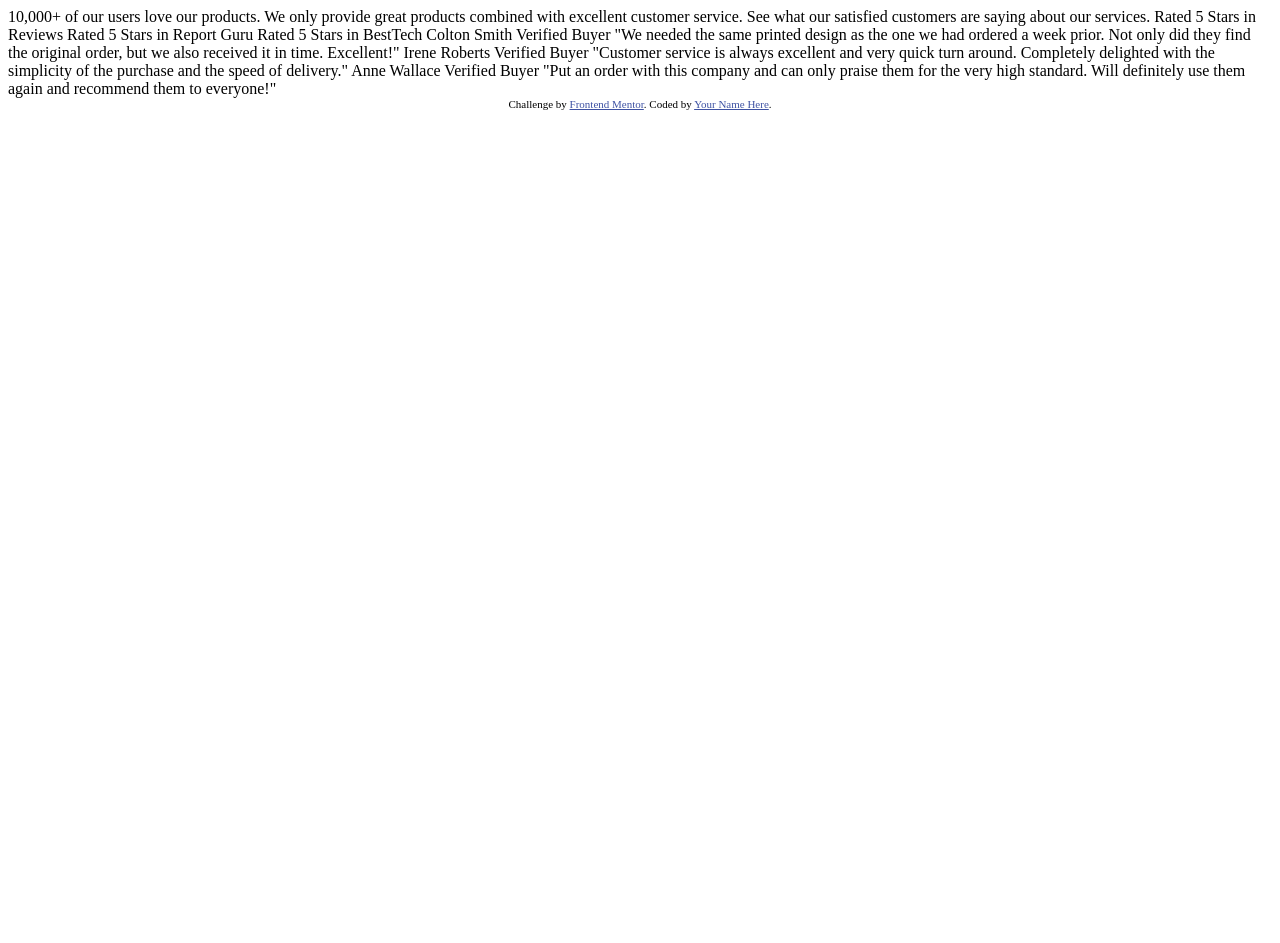
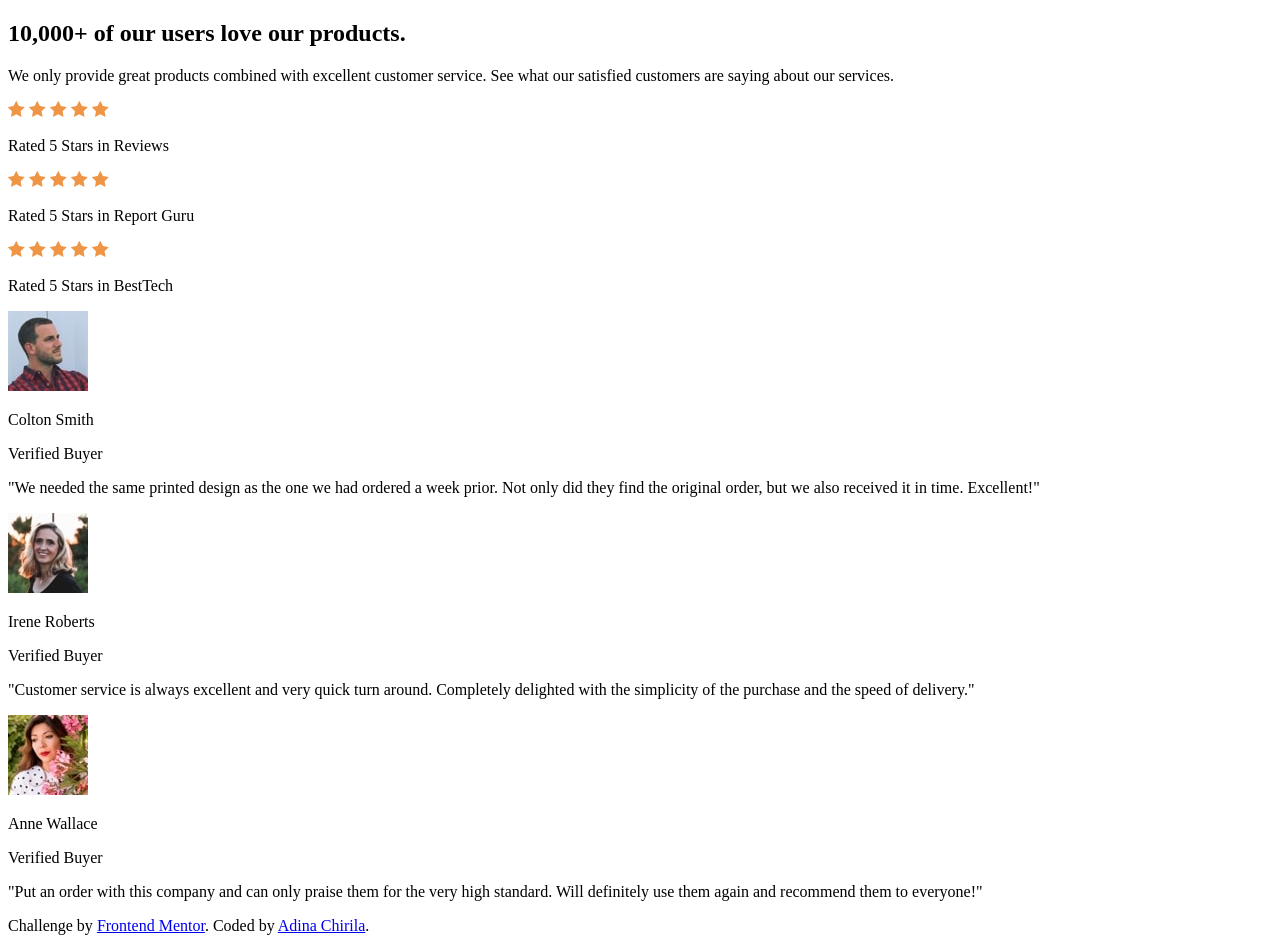
Before and after one commit to Adina-Chirila/frontend-mentor-social-proof-section, a plain HTML site: page index.html in a window 1280 px wide. Before the commit the page ends 800 px from the top, so only its background shows below. Drawn offline with Linux system fonts and the light colour scheme.

Commit message:
added initial HTML structure

```diff
--- a/index.html
+++ b/index.html
@@ -3,7 +3,6 @@
 	<head>
 		<meta charset="UTF-8" />
 		<meta name="viewport" content="width=device-width, initial-scale=1.0" />
-    <!-- displays site properly based on user's device -->
 
 		<link
 			rel="icon"
@@ -13,49 +12,96 @@
 		/>
 
 		<title>Frontend Mentor | Social proof section</title>
-
-    <!-- Feel free to remove these styles or customise in your own stylesheet 👍 -->
-    <style>
-      .attribution {
-        font-size: 11px;
-        text-align: center;
-      }
-      .attribution a {
-        color: hsl(228, 45%, 44%);
-      }
-    </style>
 	</head>
 	<body>
-    10,000+ of our users love our products.
+		<div class="container">
+			<section class="heading">
+				<main>
+					<h1 class="title">10,000+ of our users love our products.</h1>
+					<p>
+						We only provide great products combined with excellent customer
+						service. See what our satisfied customers are saying about our
+						services.
+					</p>
+				</main>
+				<div class="rating-container">
+					<div class="rating">
+						<div class="start">
+							<img src="./images/icon-star.svg" alt="" />
+							<img src="./images/icon-star.svg" alt="" />
+							<img src="./images/icon-star.svg" alt="" />
+							<img src="./images/icon-star.svg" alt="" />
+							<img src="./images/icon-star.svg" alt="" />
+						</div>
+						<p class="rating-desc">Rated 5 Stars in Reviews</p>
+					</div>
+					<div class="rating">
+						<div class="start">
+							<img src="./images/icon-star.svg" alt="" />
+							<img src="./images/icon-star.svg" alt="" />
+							<img src="./images/icon-star.svg" alt="" />
+							<img src="./images/icon-star.svg" alt="" />
+							<img src="./images/icon-star.svg" alt="" />
+						</div>
+						<p class="rating-desc">Rated 5 Stars in Report Guru</p>
+					</div>
+					<div class="rating">
+						<div class="start">
+							<img src="./images/icon-star.svg" alt="" />
+							<img src="./images/icon-star.svg" alt="" />
+							<img src="./images/icon-star.svg" alt="" />
+							<img src="./images/icon-star.svg" alt="" />
+							<img src="./images/icon-star.svg" alt="" />
+						</div>
+						<p class="rating-desc">Rated 5 Stars in BestTech</p>
+					</div>
+				</div>
+			</section>
+			<section class="testimonials">
+				<div class="testimonial-box">
+					<img src="./images/image-colton.jpg" alt="avatar Colton" />
+					<div class="buyer-info">
+						<p class="buyer-name">Colton Smith</p>
+						<p class="buyer-status">Verified Buyer</p>
+					</div>
+					<p class="testimonial-content">
+						"We needed the same printed design as the one we had ordered a week
+						prior. Not only did they find the original order, but we also
+						received it in time. Excellent!"
+					</p>
+				</div>
+				<div class="testimonial-box">
+					<img src="./images/image-irene.jpg" alt="avatar Irene" />
+					<div class="buyer-info">
+						<p class="buyer-name">Irene Roberts</p>
+						<p class="buyer-status">Verified Buyer</p>
+					</div>
+					<p class="testimonial-content">
+						"Customer service is always excellent and very quick turn around.
+						Completely delighted with the simplicity of the purchase and the
+						speed of delivery."
+					</p>
+				</div>
+				<div class="testimonial-box">
+					<img src="./images/image-anne.jpg" alt="avatar Anne" />
+					<div class="buyer-info">
+						<p class="buyer-name">Anne Wallace</p>
+						<p class="buyer-status">Verified Buyer</p>
+					</div>
+					<p class="testimonial-content">
+						"Put an order with this company and can only praise them for the
+						very high standard. Will definitely use them again and recommend
+						them to everyone!"
+					</p>
+				</div>
+			</section>
+		</div>
 
-    We only provide great products combined with excellent customer service.
-    See what our satisfied customers are saying about our services.
-
-    Rated 5 Stars in Reviews
-    Rated 5 Stars in Report Guru
-    Rated 5 Stars in BestTech
-
-    Colton Smith
-    Verified Buyer
-    "We needed the same printed design as the one we had ordered a week prior.
-    Not only did they find the original order, but we also received it in time.
-    Excellent!"
-
-    Irene Roberts
-    Verified Buyer
-    "Customer service is always excellent and very quick turn around. Completely
-    delighted with the simplicity of the purchase and the speed of delivery."
-
-    Anne Wallace
-    Verified Buyer
-    "Put an order with this company and can only praise them for the very high
-    standard. Will definitely use them again and recommend them to everyone!"
-
-    <div class="attribution">
+		<footer class="attribution">
 			Challenge by
 			<a href="https://www.frontendmentor.io?ref=challenge" target="_blank"
 				>Frontend Mentor</a
-      >. Coded by <a href="#">Your Name Here</a>.
-    </div>
+			>. Coded by <a href="https://github.com/Adina-Chirila">Adina Chirila</a>.
+		</footer>
 	</body>
 </html>
```
Lines whose indentation alone changed are shown as unchanged.
